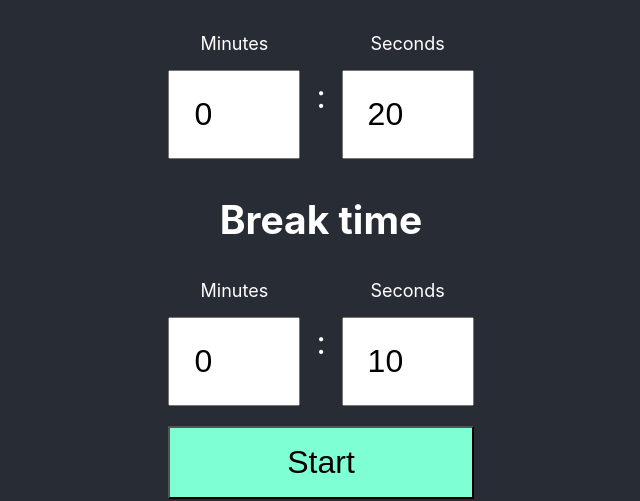
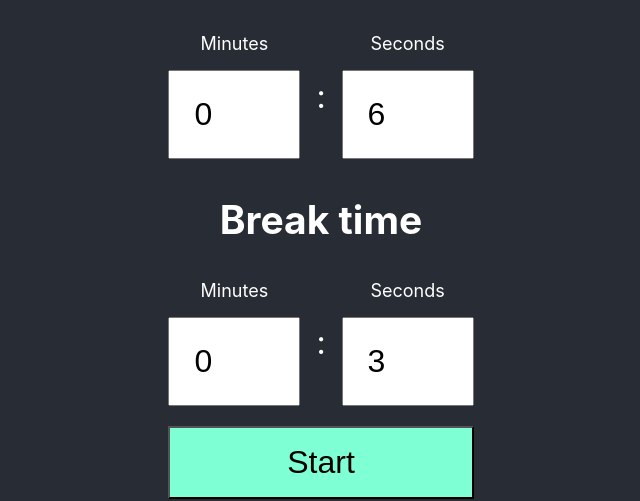
Before and after one commit to elinordin/pomodoro, a React (Create React App) app: page / in a window 1280 px wide. Shown: the part 192-693 px from the top of the page, without its empty margins (319-959 px from the left). Built offline with nearby package versions, Linux system fonts and the light colour scheme; no server answers.

Commit message:
Solve -1 minute bug

```diff
--- a/src/App.js
+++ b/src/App.js
@@ -7,14 +7,20 @@ import useSound from 'use-sound';
 import music from './assets/classical.mp3';
 
 function App() {
-  const [timer, setTimer] = useState({ minutes: '0', seconds: '20' })
-  const [studyTime, setStudyTime] = useState({ minutes: '0', seconds: '20' })
-  const [breakTime, setBreakTime] = useState({ minutes: '0', seconds: '10' })
+  const [studyTime, setStudyTime] = useState({ minutes: '0', seconds: '6' })
+  const [breakTime, setBreakTime] = useState({ minutes: '0', seconds: '3' })
+  const [timer, setTimer] = useState(studyTime)
   const [isTimerRunning, setIsTimerRunning] = useState(false)
   const [play, {stop}] = useSound(music, { loop: true });
 
-  const changeStudyMinutes = (e) => { setStudyTime({ ...studyTime, minutes: e.target.value }) }
-  const changeStudySeconds = (e) => { setStudyTime({ ...studyTime, seconds: e.target.value }) }
+  const changeStudyMinutes = (e) => {
+    setStudyTime({ ...studyTime, minutes: e.target.value })
+    setTimer({ ...studyTime, minutes: e.target.value })
+  }
+  const changeStudySeconds = (e) => {
+    setStudyTime({ ...studyTime, seconds: e.target.value })
+    setTimer({ ...studyTime, seconds: e.target.value })
+  }
   const changeBreakMinutes = (e) => { setBreakTime({ ...breakTime, minutes: e.target.value }) }
   const changeBreakSeconds = (e) => { setBreakTime({ ...breakTime, seconds: e.target.value }) }
 
@@ -38,9 +44,10 @@ function App() {
         let secondsLeft = Math.floor(((diff % (1000 * 60)) / 1000) + 1);
         setTimer({ minutes: minutesLeft, seconds: secondsLeft })
 
-        if (diff <= 0) {
+        if (diff < 0) {
           stop()
           clearInterval(studyInterval);
+          setTimer(breakTime)
           breakCountdown()
         }
 
@@ -60,8 +67,9 @@ function App() {
         let secondsLeft = Math.floor(((diff % (1000 * 60)) / 1000) + 1);
         setTimer({ minutes: minutesLeft, seconds: secondsLeft })
 
-        if (diff <= 0) {
+        if (diff < 0) {
           clearInterval(breakInterval);
+          setTimer(studyTime)
           studyCountdown()
         }
 
```
